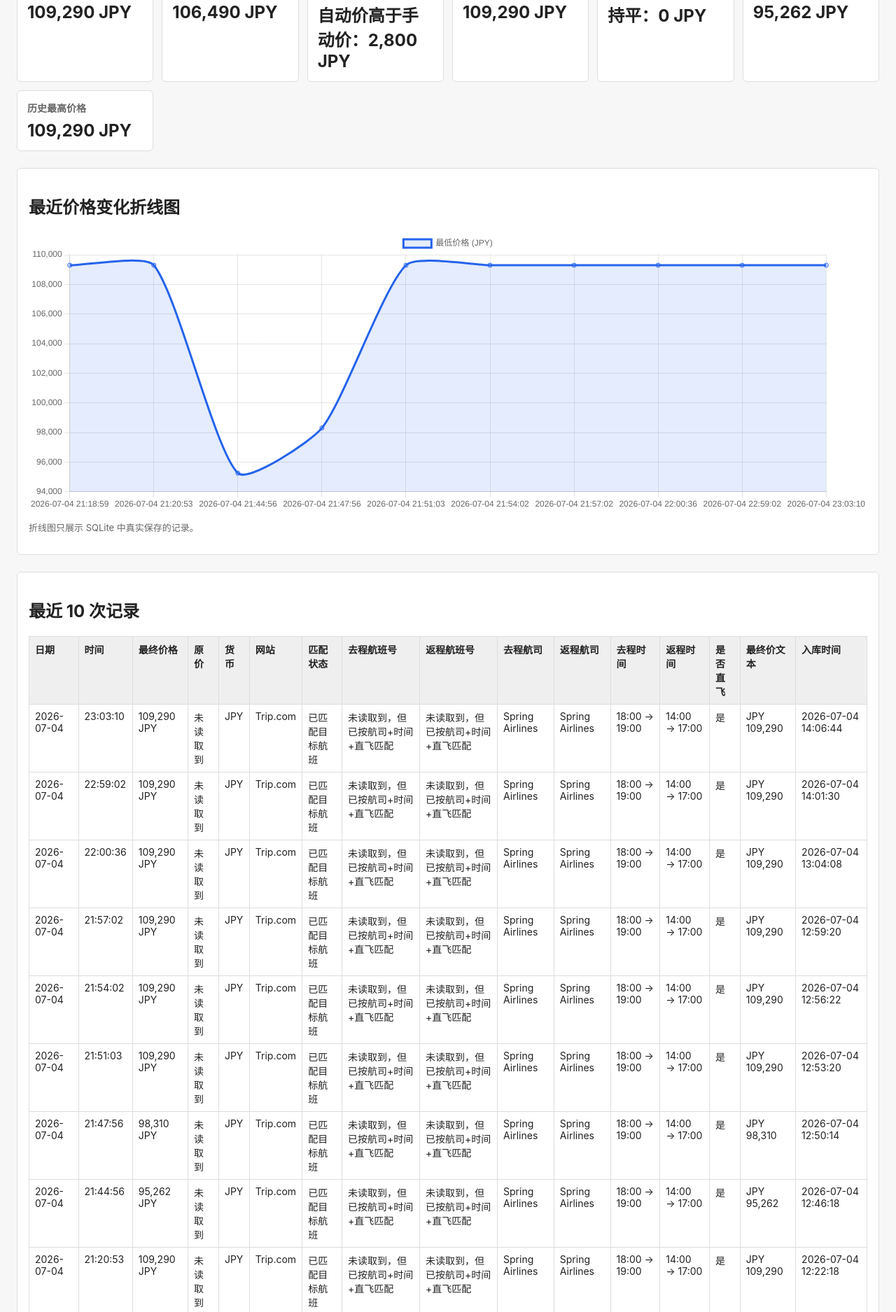
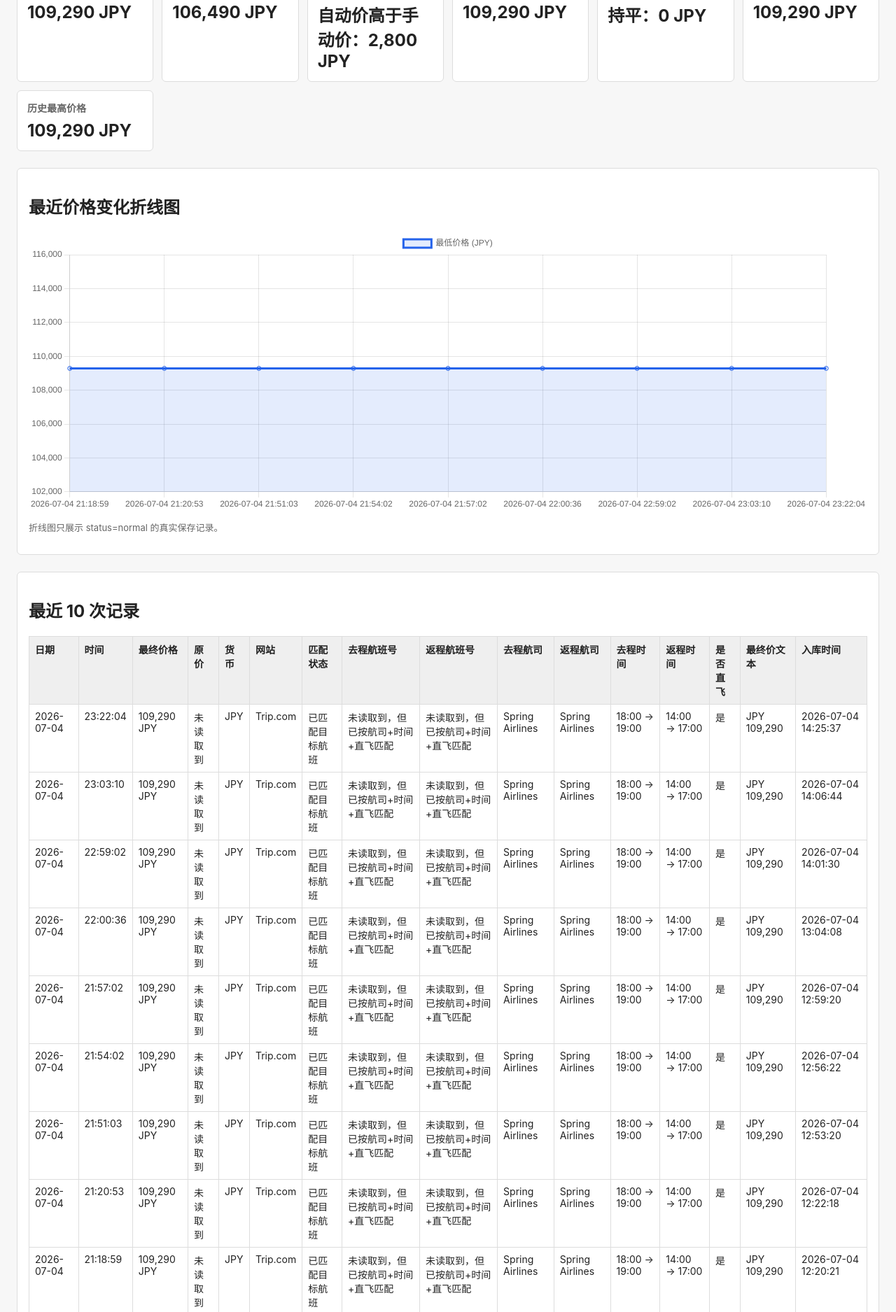
Before and after one commit to wenyue233/flight-price-monitor, a website: page index.html in a window 1280 px wide. Shown: the part 925-2800 px from the top of the page at 70% size. Drawn offline with nearby package versions, Linux system fonts and the light colour scheme.

Commit message:
update flight price dashboard

```diff
--- a/index.html
+++ b/index.html
@@ -51,6 +51,7 @@
 
     .details,
     .chartBox,
+    .suspiciousBox,
     .tableBox {
       background: #fff;
       border: 1px solid #ddd;
@@ -106,14 +107,14 @@
     航线：FUK → PVG<br>
     出发：2026-08-08，返回：2026-08-16<br>
     网站：Trip.com，目标货币：JPY<br>
-    页面生成时间：2026/7/4 23:06:44
+    页面生成时间：2026/7/4 23:25:37
   </div>
 
   <section class="details">
     <h2>最新查询详情</h2>
     <dl class="detailsGrid">
       <dt>查询时间</dt>
-      <dd>2026-07-04T14:03:10.940Z</dd>
+      <dd>2026-07-04T14:22:04.180Z</dd>
       <dt>抓取网站</dt>
       <dd>Trip.com</dd>
       <dt>当前价格</dt>
@@ -176,7 +177,7 @@
     </div>
     <div class="card">
       <h2>历史最低价格</h2>
-      <div class="value">95,262 JPY</div>
+      <div class="value">109,290 JPY</div>
     </div>
     <div class="card">
       <h2>历史最高价格</h2>
@@ -187,7 +188,7 @@
   <section class="chartBox">
     <h2>最近价格变化折线图</h2>
     <canvas id="priceChart" height="100"></canvas>
-    <p class="note">折线图只展示 SQLite 中真实保存的记录。</p>
+    <p class="note">折线图只展示 status=normal 的真实保存记录。</p>
   </section>
 
   <section class="tableBox">
@@ -214,6 +215,25 @@
         </tr>
       </thead>
       <tbody>
+
+      <tr>
+        <td>2026-07-04</td>
+        <td>23:22:04</td>
+        <td>109,290 JPY</td>
+        <td>未读取到</td>
+        <td>JPY</td>
+        <td>Trip.com</td>
+        <td>已匹配目标航班</td>
+        <td>未读取到，但已按航司+时间+直飞匹配</td>
+        <td>未读取到，但已按航司+时间+直飞匹配</td>
+        <td>Spring Airlines</td>
+        <td>Spring Airlines</td>
+        <td>18:00 → 19:00</td>
+        <td>14:00 → 17:00</td>
+        <td>是</td>
+        <td>JPY 109,290</td>
+        <td>2026-07-04 14:25:37</td>
+      </tr>
 
       <tr>
         <td>2026-07-04</td>
@@ -331,44 +351,6 @@
 
       <tr>
         <td>2026-07-04</td>
-        <td>21:47:56</td>
-        <td>98,310 JPY</td>
-        <td>未读取到</td>
-        <td>JPY</td>
-        <td>Trip.com</td>
-        <td>已匹配目标航班</td>
-        <td>未读取到，但已按航司+时间+直飞匹配</td>
-        <td>未读取到，但已按航司+时间+直飞匹配</td>
-        <td>Spring Airlines</td>
-        <td>Spring Airlines</td>
-        <td>18:00 → 19:00</td>
-        <td>14:00 → 17:00</td>
-        <td>是</td>
-        <td>JPY 98,310</td>
-        <td>2026-07-04 12:50:14</td>
-      </tr>
-
-      <tr>
-        <td>2026-07-04</td>
-        <td>21:44:56</td>
-        <td>95,262 JPY</td>
-        <td>未读取到</td>
-        <td>JPY</td>
-        <td>Trip.com</td>
-        <td>已匹配目标航班</td>
-        <td>未读取到，但已按航司+时间+直飞匹配</td>
-        <td>未读取到，但已按航司+时间+直飞匹配</td>
-        <td>Spring Airlines</td>
-        <td>Spring Airlines</td>
-        <td>18:00 → 19:00</td>
-        <td>14:00 → 17:00</td>
-        <td>是</td>
-        <td>JPY 95,262</td>
-        <td>2026-07-04 12:46:18</td>
-      </tr>
-
-      <tr>
-        <td>2026-07-04</td>
         <td>21:20:53</td>
         <td>109,290 JPY</td>
         <td>未读取到</td>
@@ -409,10 +391,41 @@
     </table>
   </section>
 
+  <section class="suspiciousBox">
+    <h2>异常记录</h2>
+    <table>
+      <thead>
+        <tr>
+          <th>查询时间</th>
+          <th>价格</th>
+          <th>原始价格文本</th>
+          <th>原因</th>
+        </tr>
+      </thead>
+      <tbody>
+
+      <tr>
+        <td>2026-07-04T12:47:56.026Z</td>
+        <td>98,310 JPY</td>
+        <td>JPY 98,310</td>
+        <td>Price jump</td>
+      </tr>
+
+      <tr>
+        <td>2026-07-04T12:44:56.441Z</td>
+        <td>95,262 JPY</td>
+        <td>JPY 95,262</td>
+        <td>Price jump</td>
+      </tr>
+
+      </tbody>
+    </table>
+  </section>
+
   <script src="https://cdn.jsdelivr.net/npm/chart.js"></script>
   <script>
-    const chartLabels = ["2026-07-04 21:18:59","2026-07-04 21:20:53","2026-07-04 21:44:56","2026-07-04 21:47:56","2026-07-04 21:51:03","2026-07-04 21:54:02","2026-07-04 21:57:02","2026-07-04 22:00:36","2026-07-04 22:59:02","2026-07-04 23:03:10"];
-    const chartPrices = [109290,109290,95262,98310,109290,109290,109290,109290,109290,109290];
+    const chartLabels = ["2026-07-04 21:18:59","2026-07-04 21:20:53","2026-07-04 21:51:03","2026-07-04 21:54:02","2026-07-04 21:57:02","2026-07-04 22:00:36","2026-07-04 22:59:02","2026-07-04 23:03:10","2026-07-04 23:22:04"];
+    const chartPrices = [109290,109290,109290,109290,109290,109290,109290,109290,109290];
     const chartCurrency = "JPY";
 
     new Chart(document.getElementById('priceChart'), {
```
Also changed, not shown: dashboard.html (+57 -44 lines).
